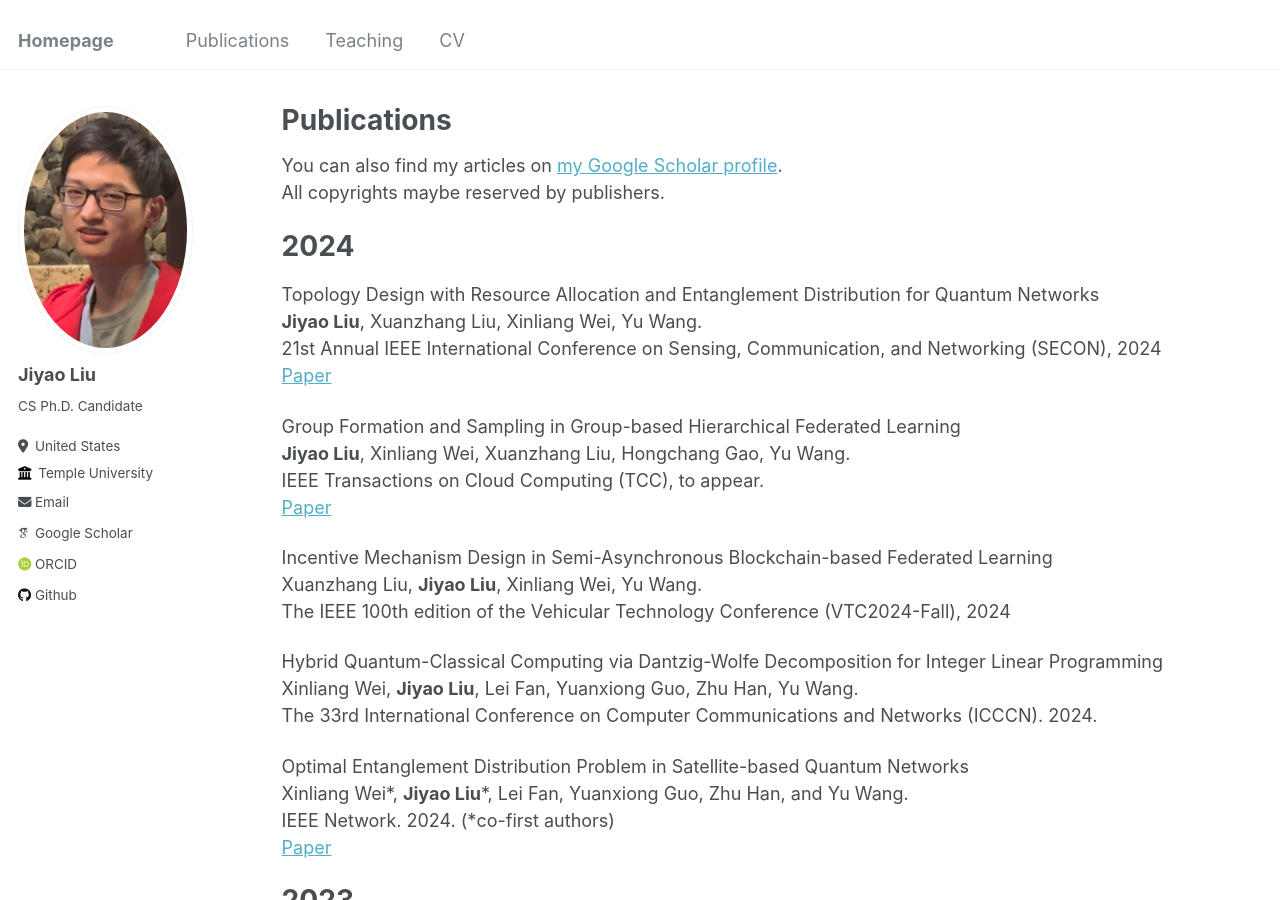
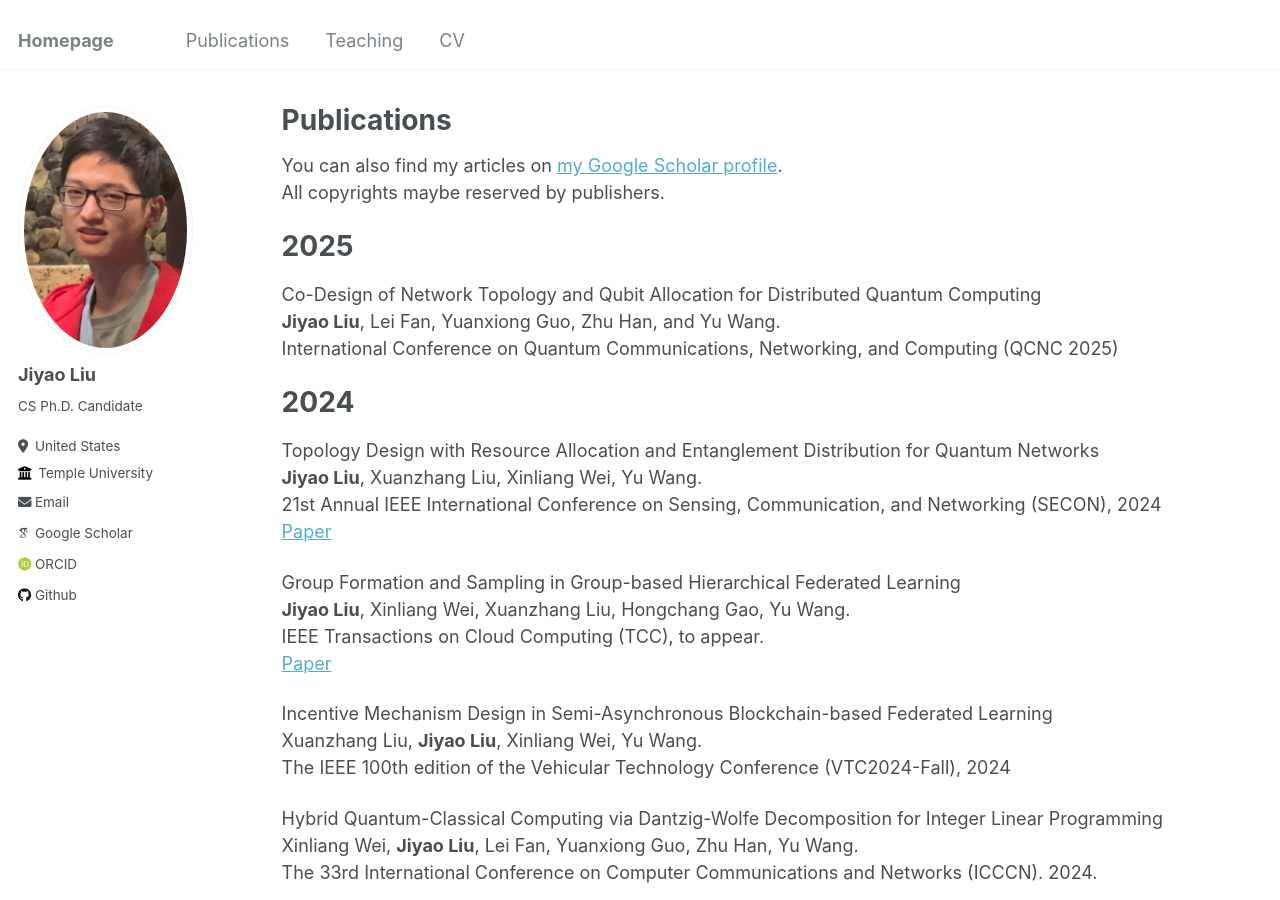
Before and after one commit to Jiyao17/jiyao17.github.io, a Jekyll site: the page built from _pages/publications.md, in a window 1280 px wide and 900 px high. Built offline with Jekyll 4.4.1, drawn with Linux system fonts in a browser that asks for light colours; some web fonts are replaced.

Commit message:
update qcnc 2025 paper

```diff
--- a/_pages/publications.md
+++ b/_pages/publications.md
@@ -26,6 +26,12 @@
 Incentive Mechanism Design in Blockchain-based Hierarchical Federated Learning over Edge Clouds
 Xuanzhang Liu, **Jiyao Liu**, Xinliang Wei, Yu Wang.
 IEEE Transactions on Network and Service Management (TNSM), under review.   -->
+
+# 2025
+
+Co-Design of Network Topology and Qubit Allocation for Distributed Quantum Computing
+**Jiyao Liu**, Lei Fan, Yuanxiong Guo, Zhu Han, and Yu Wang.
+International Conference on Quantum Communications, Networking, and Computing (QCNC 2025)
 
 
 # 2024
```
Also changed, not shown: _pages/about.md (+1 -0 lines).
